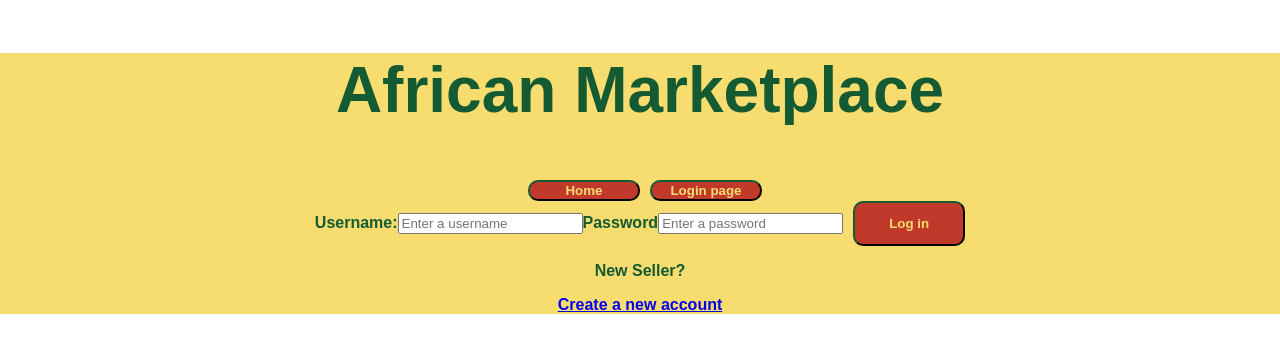
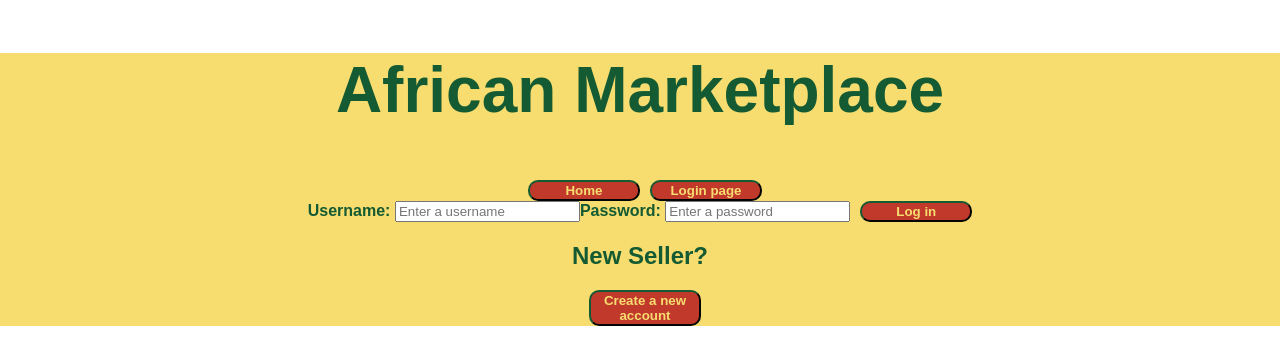
Before and after one commit to african-marketplace-dec2021/frontend, a React (Create React App) app in the folder frontend/: page /login in a window 1280 px wide. Shown: the top 364 px of the page. Built offline with nearby package versions, Linux system fonts and the light colour scheme.

Commit message:
home page styling, fonts fixed, buttons added

```diff
--- a/frontend/src/App.js
+++ b/frontend/src/App.js
@@ -17,6 +17,7 @@ const StyledApp = styled.div`
   color: #145A32;
   font-family: Papyrus, Fantasy;
   font-weight: bold;
+  margin-top: 1%;
 
   h1 {
     font-size: 4rem;
@@ -38,12 +39,8 @@ const StyledApp = styled.div`
     }
   }
 
-  #registerButton{
-    /* width: 1rem; */
-  }
-
   #login {
-    padding: 1%;
+    /* padding: 1%; */
   }
 
   .nav-links{
--- a/frontend/src/components/CreateUser.js
+++ b/frontend/src/components/CreateUser.js
@@ -2,6 +2,7 @@ import axios from "axios";
 import { React, useState, useEffect } from "react";
 import FormSchema from "./FormSchema";
 import * as yup from "yup";
+
 
 const initialValues = {
   username: "",
@@ -35,7 +36,6 @@ const CreateUser = (props) => {
   const onChange = (event) => {
     const { name, value, checked, type } = event.target;
     const newVal = type === "checkbox" ? checked : value;
-    // setUser({...user, [name]: newVal})
     validate(name, newVal);
     updateForm(name, newVal);
   };
@@ -44,7 +44,7 @@ const CreateUser = (props) => {
     event.preventDefault();
     axios
       .post(
-        "https://african-marketplace-dec-2021.herokuapp.com/api/users",
+        "enter an api here",
         user
       )
       .then((res) => {
@@ -54,7 +54,6 @@ const CreateUser = (props) => {
   };
 
   const validate = (name, value) => {
-    // console.log(name, value)
     yup
       .reach(FormSchema, name)
       .validate(value)
@@ -71,8 +70,6 @@ const CreateUser = (props) => {
   return (
     <div className="form-container">
       <h2>Register</h2>
-      {/*Enter Validation errors here
-            as <p>{errors.username}</p> ETC. */}
       <form onSubmit={onSubmit}>
         <label>
           Full Name:
@@ -113,7 +110,7 @@ const CreateUser = (props) => {
             onChange={onChange}
           />
         </label>
-        {/*Todo: maybe change this to a dropdown*/}
+
         <label>
           Role:
           <input
@@ -134,7 +131,7 @@ const CreateUser = (props) => {
           />
         </label>
 
-        <input type="submit" disabled={disabled} value="Register User" />
+        <button id='registerButton' disabled={disabled}>Register</button>
 
         <div id="errors">
             {formErrors.fullName}
@@ -144,58 +141,9 @@ const CreateUser = (props) => {
             {formErrors.role}
             {formErrors.tos}
         </div>
-
-        {/*<button id='registerButton'>Submit</button>*/}
       </form>
     </div>
   );
 };
 
-// const ImplementCreateUser = () => {
-//     const[formValues, setFormValues] = useState(initVals);
-//     const [formErrors, setFormErrors] = useState(initErrors);
-//     const [users, setUsers] = useState([]);
-
-//     const handleSubmit = () => {
-//         axios.post('https://african-marketplace-dec-2021.herokuapp.com/api/auth/register', formValues)
-//         .then(r => {
-//           setUsers([r.data, ...users])
-//         })
-//         .catch(err => console.error(err))
-//         .finally(()=> setFormValues(initVals))
-//       }
-
-//       const validate = (name, value) => {
-//         yup.reach(schema, name)
-//         .validate(value)
-//         .then(() => setFormErrors({...formErrors, [name]: ''}))
-//         .catch(err => setFormErrors({...formErrors, [name]: err.errors[0] }))
-//       }
-
-//       const handleChange = (name, value) => {
-//         validate(name, value);
-//         setFormValues({...formValues, [name]: value})
-//       }
-
-//     return (
-//         <div className='implement-form'>
-//             <CreateUser
-//             values={formValues}
-//             change={handleChange}
-//             errors={formErrors}
-//             submit={handleSubmit}
-//             />
-
-//             {users.map(user => (
-//             <div key={user.id}>
-//             {console.log(user)}
-//             <p>{user.createdAt}</p>
-//             <p>{user.username}</p>
-//             <p>{user.email}</p>
-//             </div>
-//     ))}
-//         </div>
-//     );
-// }
-
 export default CreateUser;
--- a/frontend/src/components/Home.js
+++ b/frontend/src/components/Home.js
@@ -1,8 +1,21 @@
 import React from "react";
+import styled from 'styled-components';
+
+
+// const StyledHome = styled.div`
+//   background-color: #F7DC6F ;
+//   color: #145A32;
+//   font-family: Papyrus, Fantasy;
+//   font-weight: bold;
+// `
 
 function Home (){
-  // return(console.log('aaaaaaaa!'))
-  return <p>Home Page</p>
+  return <div>
+           <h2>Welcome!</h2>
+           <img src="https://picsum.photos/id/1080/2000/1000" alt="Fruits1"/>
+           {/* <img src="https://unsplash.com/s/photos/fruits/200" alt="Fruits2"/> */}
+         </div>
+
 }
 
 export default Home;
--- a/frontend/src/components/Login.js
+++ b/frontend/src/components/Login.js
@@ -38,7 +38,7 @@ const Login = () => {
     return (
         <div>
             <form onSubmit={handleLogin}>
-                <label>Username:</label>
+                <label>Username: </label>
                     <input
                         type="text"
                         name="username"
@@ -46,7 +46,7 @@ const Login = () => {
                         onChange={handleChange}
                         placeholder="Enter a username"
                     />
-                    <label>Password</label>
+                    <label>Password: </label>
                         <input
                             type="password"
                             name="password"
@@ -56,7 +56,8 @@ const Login = () => {
                         />
                         <button id='login'>Log in</button>
             </form>
-            <p>New Seller?</p> <Link to='/createuser'> Create a new account</Link>
+            <h2>New Seller?</h2>
+            <Link to='/createuser'><button>Create a new account</button></Link>
         </div>
     );
 };
```
Also changed, not shown: frontend/src/images/julia-zolotova-M_xIaxQE3Ms-unsplash.jpg (added).
